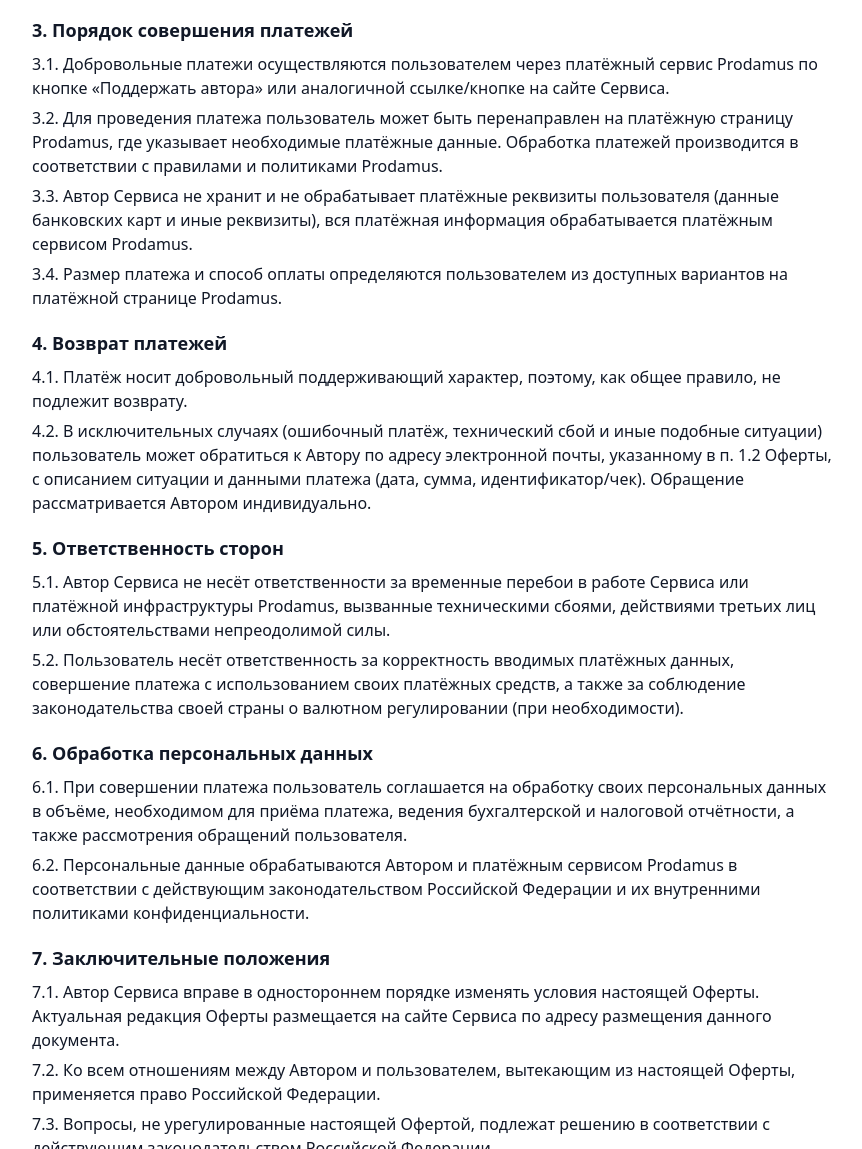
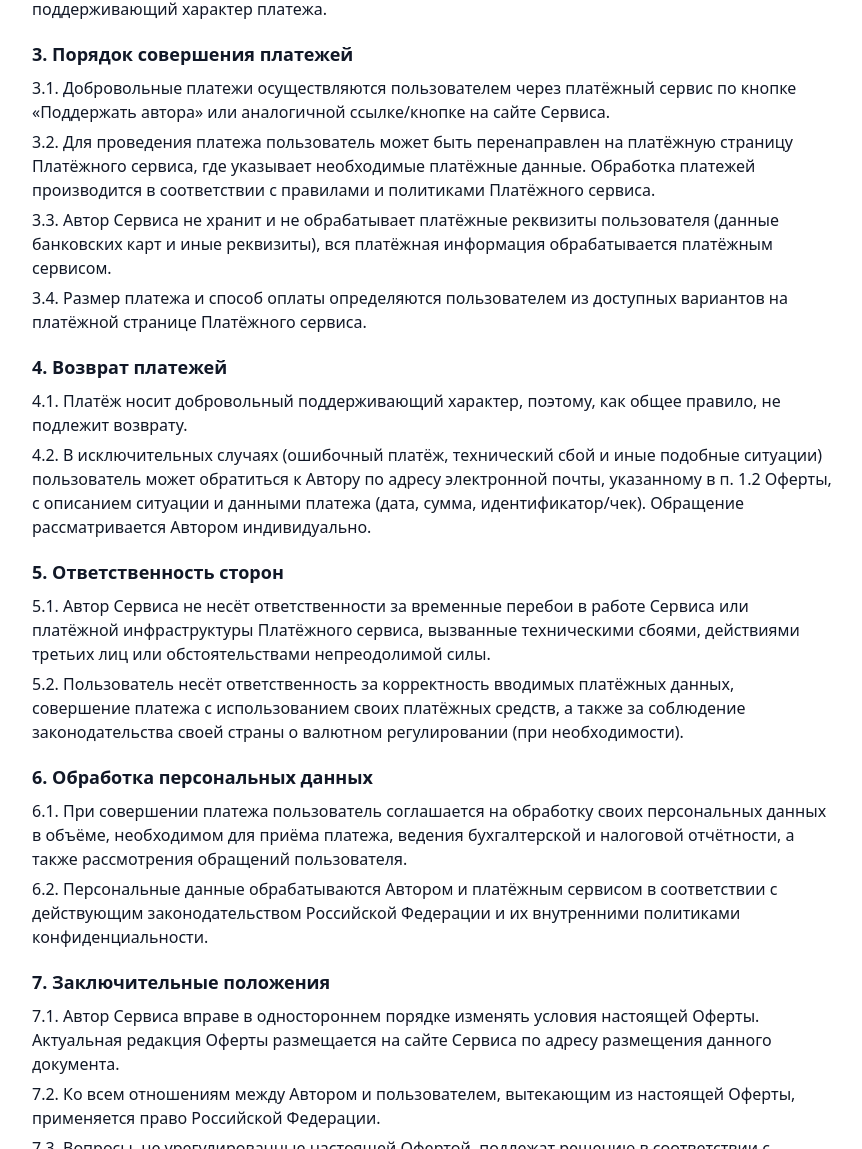
Before and after one commit to hhamster122-cyber/timecalc, a plain HTML site: page offerta.html in a window 1280 px wide. Shown: the part 719-1868 px from the top of the page, without its empty margins (208-1070 px from the left). Drawn offline with Linux system fonts and the light colour scheme.

Commit message:
offerta.html

```diff
--- a/offerta.html
+++ b/offerta.html
@@ -45,7 +45,7 @@
     Контактный e‑mail: <u>romnp96@yandex.ru</u>
   </p>
 
-  <p>1.3. Совершение пользователем добровольного платежа с использованием платёжного сервиса Prodamus означает полное и безоговорочное принятие пользователем условий настоящей Оферты.</p>
+  <p>1.3. Совершение пользователем добровольного платежа с использованием платёжных сервисов/платёжных агрегаторов, с которыми сотрудничает Автор Сервиса означает полное и безоговорочное принятие пользователем условий настоящей Оферты.</p>
 
   <h2>2. Предмет Оферты</h2>
   <p>2.1. Автор предоставляет пользователям доступ к Сервису для личного некоммерческого использования.</p>
@@ -58,22 +58,22 @@
   <p>2.3. Совершая платёж, пользователь подтверждает, что действует добровольно и осознаёт поддерживающий характер платежа.</p>
 
   <h2>3. Порядок совершения платежей</h2>
-  <p>3.1. Добровольные платежи осуществляются пользователем через платёжный сервис Prodamus по кнопке «Поддержать автора» или аналогичной ссылке/кнопке на сайте Сервиса.</p>
-  <p>3.2. Для проведения платежа пользователь может быть перенаправлен на платёжную страницу Prodamus, где указывает необходимые платёжные данные. Обработка платежей производится в соответствии с правилами и политиками Prodamus.</p>
-  <p>3.3. Автор Сервиса не хранит и не обрабатывает платёжные реквизиты пользователя (данные банковских карт и иные реквизиты), вся платёжная информация обрабатывается платёжным сервисом Prodamus.</p>
-  <p>3.4. Размер платежа и способ оплаты определяются пользователем из доступных вариантов на платёжной странице Prodamus.</p>
+  <p>3.1. Добровольные платежи осуществляются пользователем через платёжный сервис по кнопке «Поддержать автора» или аналогичной ссылке/кнопке на сайте Сервиса.</p>
+  <p>3.2. Для проведения платежа пользователь может быть перенаправлен на платёжную страницу Платёжного сервиса, где указывает необходимые платёжные данные. Обработка платежей производится в соответствии с правилами и политиками Платёжного сервиса.</p>
+  <p>3.3. Автор Сервиса не хранит и не обрабатывает платёжные реквизиты пользователя (данные банковских карт и иные реквизиты), вся платёжная информация обрабатывается платёжным сервисом.</p>
+  <p>3.4. Размер платежа и способ оплаты определяются пользователем из доступных вариантов на платёжной странице Платёжного сервиса.</p>
 
   <h2>4. Возврат платежей</h2>
   <p>4.1. Платёж носит добровольный поддерживающий характер, поэтому, как общее правило, не подлежит возврату.</p>
   <p>4.2. В исключительных случаях (ошибочный платёж, технический сбой и иные подобные ситуации) пользователь может обратиться к Автору по адресу электронной почты, указанному в п. 1.2 Оферты, с описанием ситуации и данными платежа (дата, сумма, идентификатор/чек). Обращение рассматривается Автором индивидуально.</p>
 
   <h2>5. Ответственность сторон</h2>
-  <p>5.1. Автор Сервиса не несёт ответственности за временные перебои в работе Сервиса или платёжной инфраструктуры Prodamus, вызванные техническими сбоями, действиями третьих лиц или обстоятельствами непреодолимой силы.</p>
+  <p>5.1. Автор Сервиса не несёт ответственности за временные перебои в работе Сервиса или платёжной инфраструктуры Платёжного сервиса, вызванные техническими сбоями, действиями третьих лиц или обстоятельствами непреодолимой силы.</p>
   <p>5.2. Пользователь несёт ответственность за корректность вводимых платёжных данных, совершение платежа с использованием своих платёжных средств, а также за соблюдение законодательства своей страны о валютном регулировании (при необходимости).</p>
 
   <h2>6. Обработка персональных данных</h2>
   <p>6.1. При совершении платежа пользователь соглашается на обработку своих персональных данных в объёме, необходимом для приёма платежа, ведения бухгалтерской и налоговой отчётности, а также рассмотрения обращений пользователя.</p>
-  <p>6.2. Персональные данные обрабатываются Автором и платёжным сервисом Prodamus в соответствии с действующим законодательством Российской Федерации и их внутренними политиками конфиденциальности.</p>
+  <p>6.2. Персональные данные обрабатываются Автором и платёжным сервисом в соответствии с действующим законодательством Российской Федерации и их внутренними политиками конфиденциальности.</p>
 
   <h2>7. Заключительные положения</h2>
   <p>7.1. Автор Сервиса вправе в одностороннем порядке изменять условия настоящей Оферты. Актуальная редакция Оферты размещается на сайте Сервиса по адресу размещения данного документа.</p>
```
